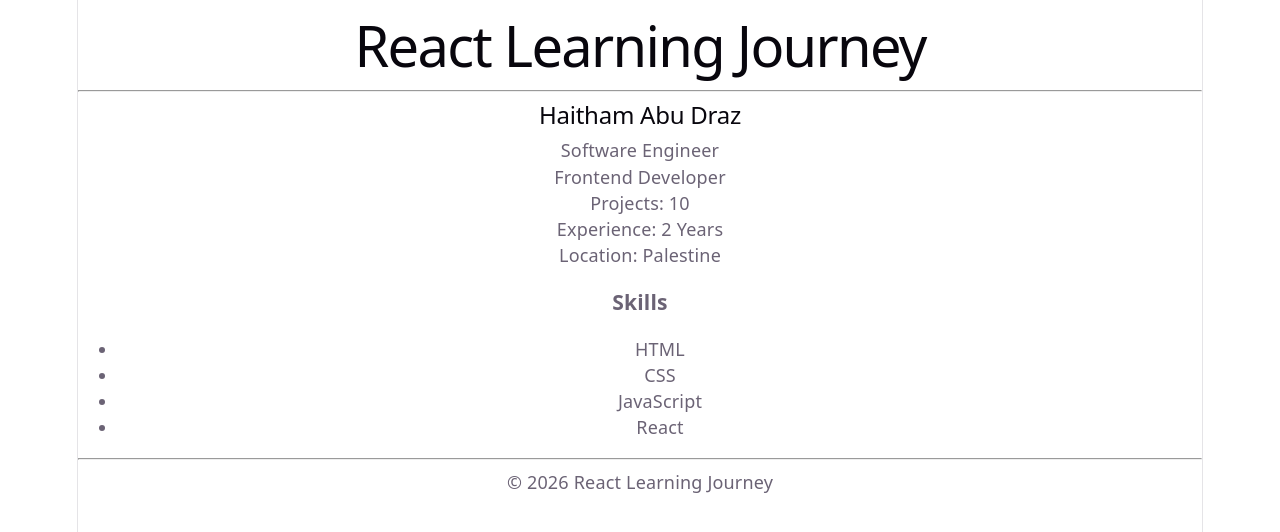
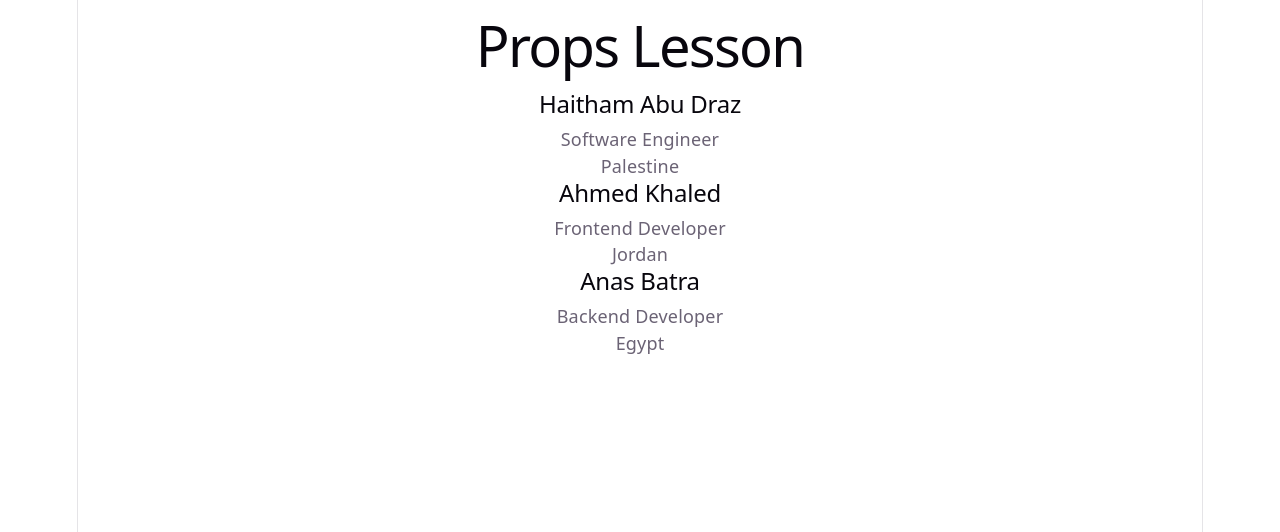
Before and after one commit to HaithamAbuDraz/react-learning-journey, a React (Vite) app: page / in a window 1280 px wide. Shown: the top 532 px of the page. Built offline with nearby package versions, Linux system fonts and the light colour scheme.

Commit message:
Update App to render PropsLesson component

```diff
--- a/src/App.jsx
+++ b/src/App.jsx
@@ -1,10 +1,10 @@
-import ComponentsLesson from './lessons/02-components/ComponentsLesson';
+import PropsLesson from './lessons/03-props/PropsLesson';
 import './App.css';
 
 function App() {
   return (
     <div>
-      <ComponentsLesson />
+      <PropsLesson />
     </div>
   );
 }
```
